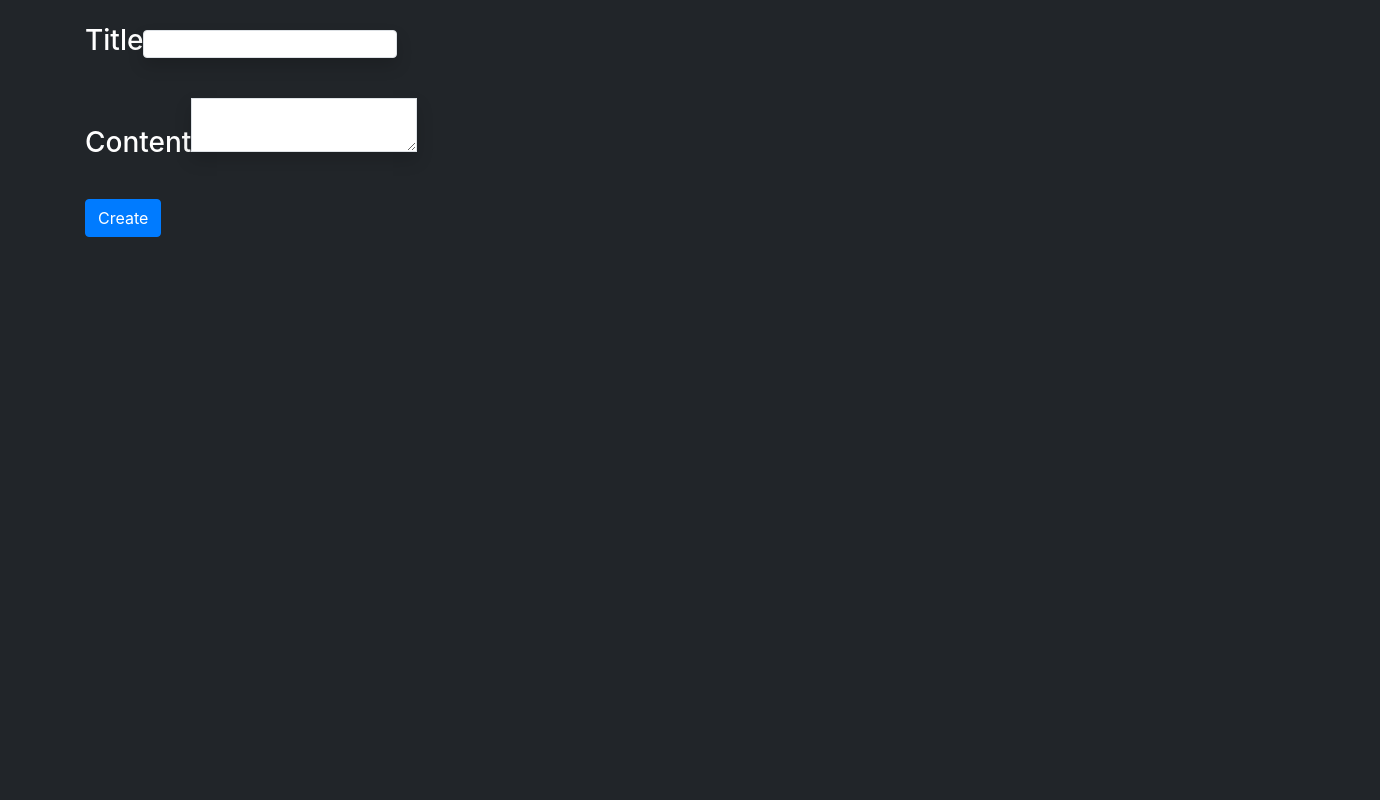
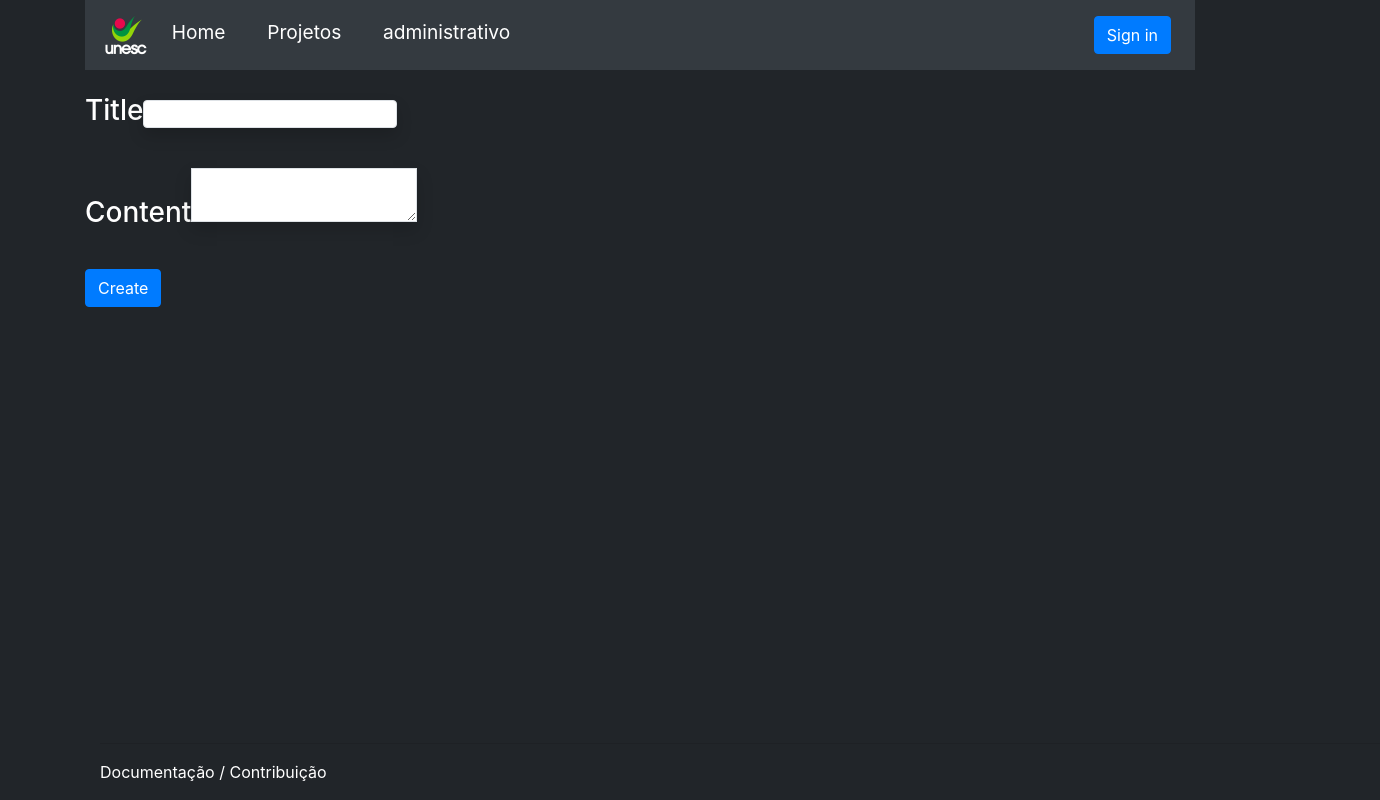
Before and after one commit to AugustoSavi/next-auth-with-mysql-example, a Next.js app: page /new in a window 1280 px wide. Shown: the whole page, 1380 px wide, since content can reach past the window. Built offline with nearby package versions, Linux system fonts and the light colour scheme; no server answers.

Commit message:
button save

```diff
--- a/components/entry-form/index.jsx
+++ b/components/entry-form/index.jsx
@@ -2,6 +2,7 @@
 import { useState } from 'react';
 import Router from 'next/router';
 import { Button } from 'react-bootstrap';
+import Layout from '../layout';
 
 export default function EntryForm() {
   const [title, setTitle] = useState('');
@@ -32,6 +33,7 @@ export default function EntryForm() {
   }
 
   return (
+    <Layout>
       <form onSubmit={submitHandler}>
         <div className="my-4">
           <label htmlFor="title">
@@ -58,9 +60,10 @@ export default function EntryForm() {
             onChange={(e) => setContent(e.target.value)}
           />
         </div>
-      <Button>
+        <Button onClick={submitHandler}>
           {submitting ? 'Creating ...' : 'Create'}
         </Button>
       </form>
+    </Layout>
   );
 }
```
Lines whose indentation alone changed are shown as unchanged.
